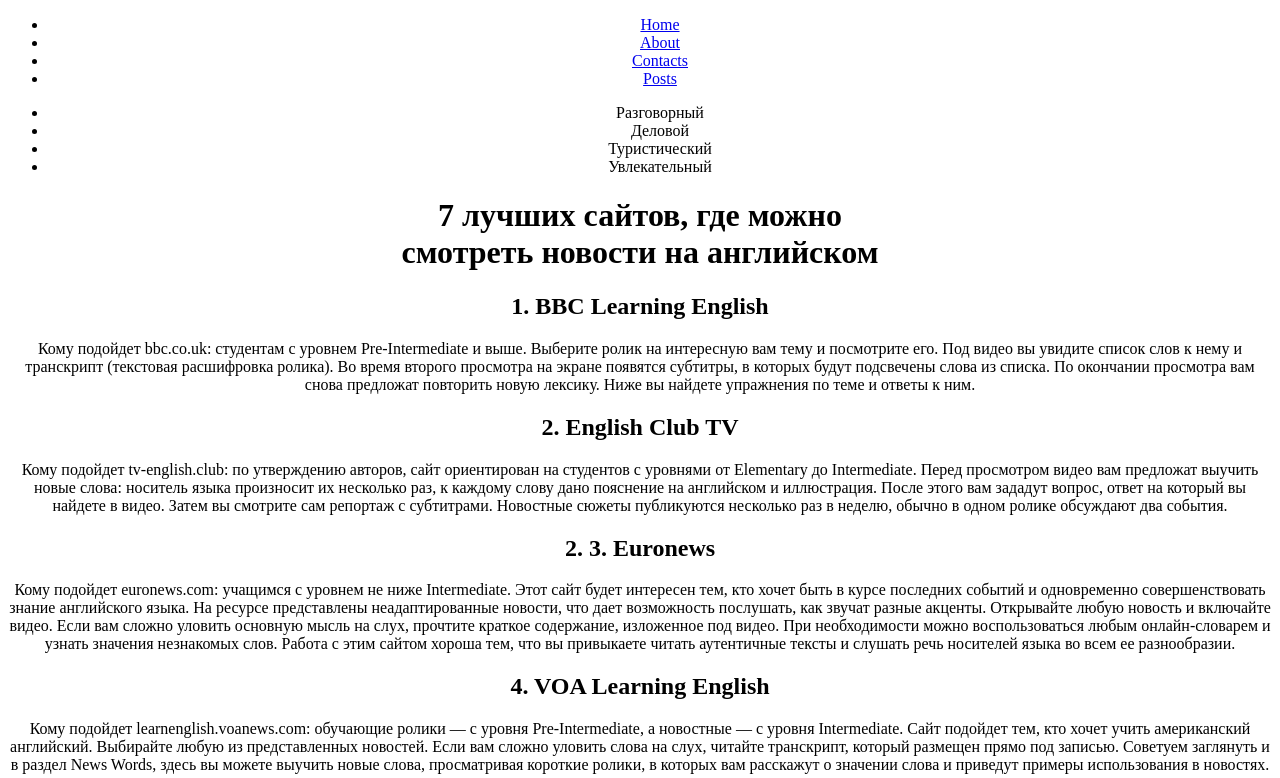
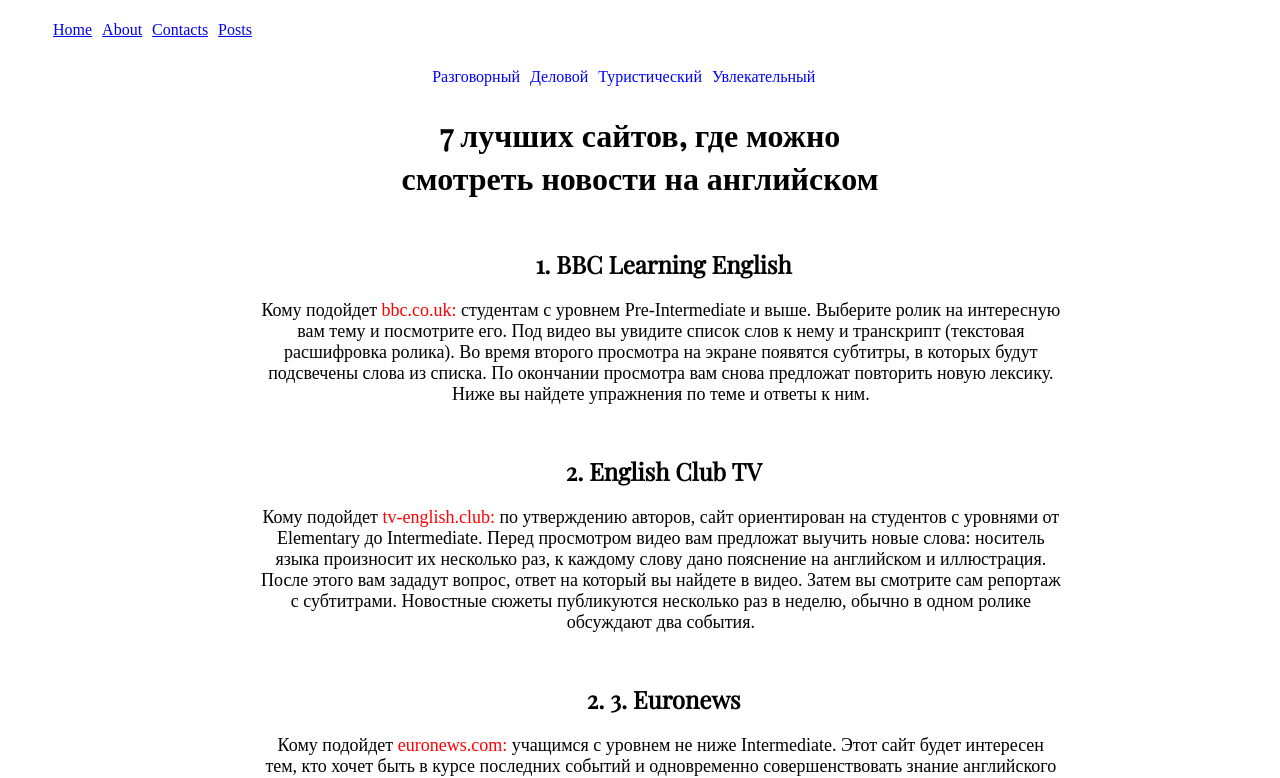
Before and after one commit to Meerim022028/router-example, a React (Create React App) app: page /about in a window 1280 px wide. Shown: the top 778 px of the page. Built offline with nearby package versions, Linux system fonts and the light colour scheme.

Commit message:
Chnages About.module.css

```diff
--- a/src/components/About/About.module.css
+++ b/src/components/About/About.module.css
@@ -0,0 +1,40 @@
+
+h1{
+    align-items: center;
+    font-family: 'Playfair Display', serif;
+ }
+
+ h2{
+    max-width: 300px;
+    margin-left: 40%;
+    margin-top: 50px;
+    font-family: 'Playfair Display', serif;
+}
+p{
+    max-width: 800px;
+    margin-left: 20%;
+    font-size: 18px;
+
+}
+
+span{
+    color: red;
+}
+li{
+    list-style-type: none;
+    padding: 5px;
+
+
+}
+nav{
+     color: blue;
+     margin-left: 30%;
+     font-family: 'Playfair Display', serif;
+}
+ul{
+    display: flex;
+   text-align: center;
+}
+ nav:hover{
+ border-bottom: solid 3px burlywood;
+ }
```
